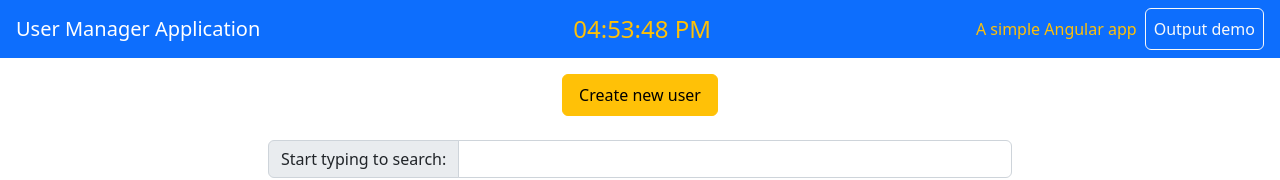
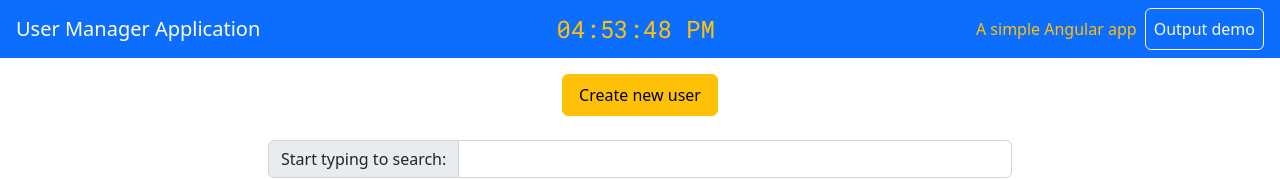
Before and after one commit to Training360/Angular-basic-t360-2023, an Angular app in the folder projects/user-manager/: page / in a window 1280 px wide. Shown: the top 180 px of the page. Built offline with nearby package versions, Linux system fonts and the light colour scheme; no server answers.

Commit message:
Monospaced font

```diff
--- a/projects/user-manager/src/app/components/app-title/app-title.component.html
+++ b/projects/user-manager/src/app/components/app-title/app-title.component.html
@@ -1,6 +1,6 @@
 <nav class="navbar bg-primary d-flex px-2">
   <a class="navbar-brand text-white h4 mb-sm-0 me-sm-auto p-sm-2">{{ title | titlecase }}</a>
-  <h4 *ngIf="isShown" class="text-warning mb-sm-0 me-sm-auto ps-sm-5">{{ clock | async | date: 'hh:mm:ss a' }}</h4>
+  <h4 *ngIf="isShown" class="text-warning mb-sm-0 me-sm-auto">{{ clock | async | date: 'hh:mm:ss a' }}</h4>
   <span class="text-warning p-sm-2">{{ message }}</span>
   <button class="btn btn-outline-light p-sm-2 me-sm-2" (click)="onButtonClick()">
     Output demo
--- a/projects/user-manager/src/app/components/app-title/app-title.component.scss
+++ b/projects/user-manager/src/app/components/app-title/app-title.component.scss
@@ -1,5 +1,12 @@
+@import url('https://fonts.googleapis.com/css2?family=Roboto+Mono&display=swap');
+
 nav {
   position: sticky;
   top: 0;
   z-index: 1;
+
+  h4 {
+    font-family: 'Roboto Mono', monospace;
+    padding-left: 2.2rem;
+  }
 }
```
